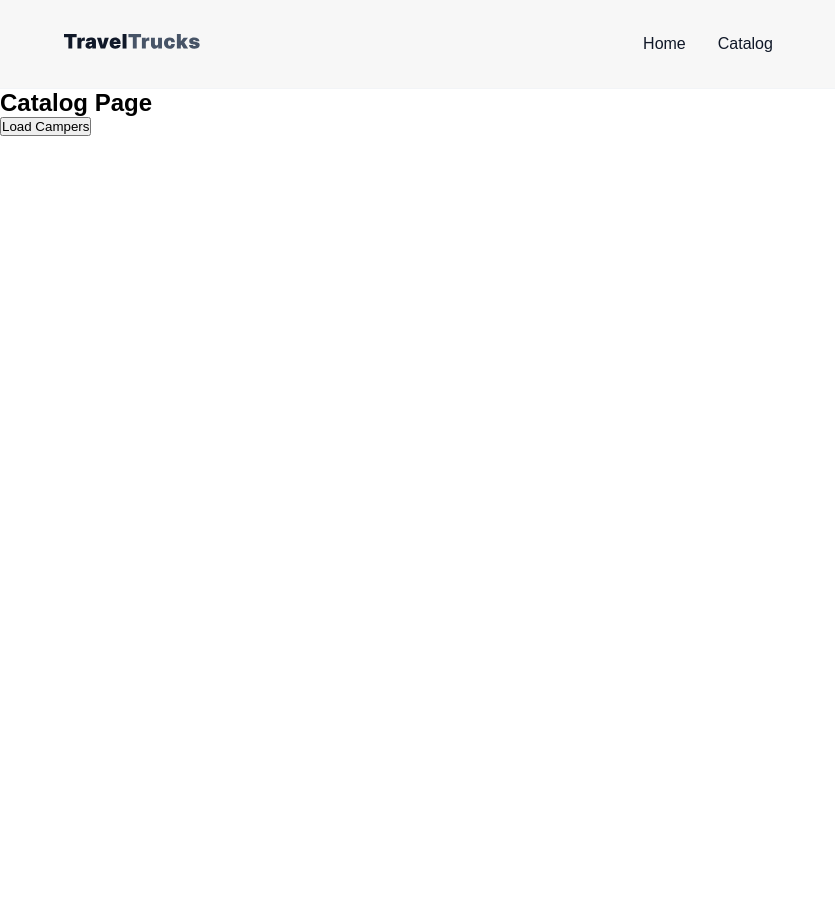
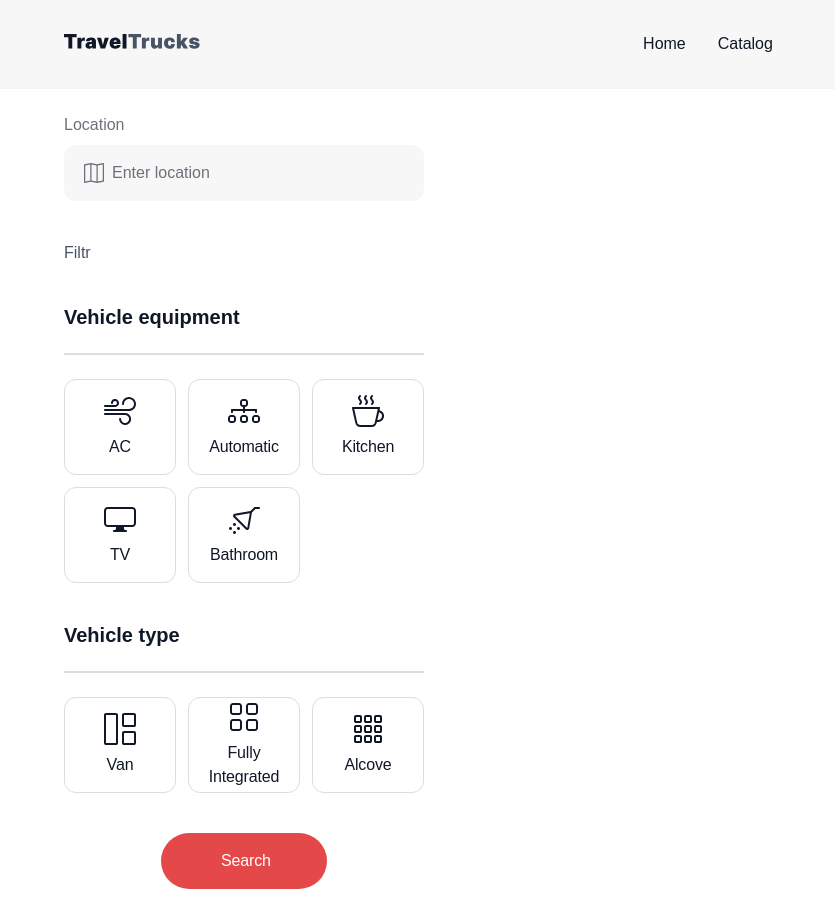
Before and after one commit to AlekS-V1/traveltrucks, a Next.js app: page /catalog in a window 1280 px wide. Shown: the whole page, without its empty margins (0-835 px from the left). Before the commit the page ends 800 px from the top, so only its background shows below. Built offline with nearby package versions, Linux system fonts and the light colour scheme.

Commit message:
add style filter menu

```diff
--- /dev/null
+++ b/app/catalog/catalog.module.css
@@ -0,0 +1,148 @@
+.catalogSection {
+    max-width: 1440px;
+    margin: 0 auto;
+    display: flex;
+    flex-direction: row;
+}
+.container {
+  padding: 24px 64px;
+  display: flex;
+  /* align-items: center; */
+}
+
+.catalogMenu {
+    display: flex;
+    flex-direction: column;
+    gap: 40px;
+    max-width: 360px;
+}
+.label {
+    font-weight: 400;
+    font-size: 16px;
+    line-height: 150%;
+    color: #6C717B;
+    margin-bottom: 8px;
+}
+.inputWrapper {
+  position: relative;
+  /* transition: fill 250ms cubic-bezier(0.4, 0, 0.2, 1); */
+}
+
+.iconInput {
+  position: absolute;
+  top: 50%;
+  left: 20px;
+  transform: translateY(-50%);
+  fill: #6c717b;
+  transition: fill 250ms cubic-bezier(0.4, 0, 0.2, 1);
+}
+
+
+/* .inputWrapper:focus-within .iconInput {
+  fill: #101828;
+} */
+
+.input:not(:placeholder-shown) ~ .iconInput {
+  fill: #101828;
+}
+
+
+.input {
+    border-radius: 12px;
+    border: none;
+    padding: 18px 48px;
+    background: #F7F7F7;
+    width: 360px;
+    height: 56px;
+}
+
+.input::placeholder {
+    font-weight: 400;
+    font-size: 16px;
+    line-height: 150%;
+    color: #6c717b;
+}
+
+.filterContainer {
+    display: flex;
+    flex-direction: column;
+    gap: 32px;
+}
+.titleFiltrs {
+    font-weight: 500;
+    font-size: 16px;
+    line-height: 150%;
+    color: #475467;
+}
+
+.labelFiltr {
+    font-weight: 600;
+    font-size: 20px;
+    line-height: 120%;
+    color: #101828;
+    margin-top: 8px;
+}
+
+.borderFiltr {
+    border: #dadde1 1px solid;
+    margin-top: 24px;
+    margin-bottom: 24px;
+}
+.filterButtons {
+    display: flex;
+    flex-wrap: wrap;
+    gap: 12px;
+}
+.buttonFilter {
+    border: 1px solid #DADDE1;
+border-radius: 12px;
+width: 112px;
+height: 96px;
+background-color: transparent;
+    cursor: pointer;
+font-weight: 500;
+font-size: 16px;
+line-height: 150%;
+letter-spacing: -0.01em;
+text-align: center;
+color: #101828;
+display: flex;
+flex-direction: column;
+align-items: center;
+justify-content: center;
+gap: 8px;
+padding: 2px;
+}
+
+/* .iconFilter {
+    margin-bottom: 8px;
+} */
+.buttonFilter:hover {
+    border-color: #E44848;
+    transition: border-color 0.3s ease;
+}
+
+.buttonSearch {
+    border-radius: 200px;
+padding: 16px 60px;
+border: none;
+cursor: pointer;
+width: 166px;
+margin: 0 auto;
+background: #E44848;
+font-weight: 500;
+font-size: 16px;
+line-height: 150%;
+letter-spacing: -0.01em;
+color: #FFFFFF;
+
+}
+
+.buttonSearch:hover {
+    background: #D84343;
+    transition: background 0.3s ease;
+}
+.catalog {
+    flex-grow: 1;
+    padding-left: 24px;
+}
--- a/app/catalog/page.tsx
+++ b/app/catalog/page.tsx
@@ -3,6 +3,7 @@
 import CamperList from "@/components/CamperList/CamperList";
 import { getCampers, Camper } from "@/lib/api";
 import { useState } from "react";
+import css from "./catalog.module.css";
 
 const Catalog = () => {
   const [campers, setCampers] = useState<Camper[]>([]);
@@ -13,10 +14,91 @@ const Catalog = () => {
       }
     }
   return (
-    <section>
-        <h1>Catalog Page</h1>
-        <button onClick={handlClick}>Load Campers</button>
-        {campers?.length > 0 &&<CamperList catalog={campers}/>}
+    <section className={css.catalogSection}>
+
+        <div className={css.container}>
+          <div className={css.catalogMenu}>
+            <div>
+              <h6 className={css.label}>Location</h6>
+              <div className={css.inputWrapper}>
+                <input className={css.input} name="location" type="text" placeholder="Enter location"/>
+                <svg className={css.iconInput} width="20" height="20">
+                  <use href='/sprite.svg#map' />
+                </svg>
+              </div>
+            </div>
+            <div className={css.filterContainer}>
+              <h5 className={css.titleFiltrs}>Filtr</h5>
+
+              <div className={css.equipmentContainer}>
+
+                <h6 className={css.labelFiltr}>Vehicle equipment</h6>
+              <div className={css.borderFiltr} />
+              <div className={css.filterButtons}>
+                <div className={css.buttonFilter}>
+                  <svg className={css.iconFilter} width="32" height="32">
+                    <use href='/sprite.svg#ac' />
+                  </svg>
+                  <p>AC</p>
+                </div>
+              <div className={css.buttonFilter}>
+                <svg className={css.iconFilter} width="32" height="32">
+                    <use href='/sprite.svg#diagram' />
+                  </svg>
+                  <p>Automatic</p>
+                  </div>
+              <div className={css.buttonFilter}>
+                <svg className={css.iconFilter} width="32" height="32">
+                    <use href='/sprite.svg#cup' />
+                  </svg>
+                  <p>Kitchen</p>
+                  </div>
+              <div className={css.buttonFilter}>
+                <svg className={css.iconFilter} width="32" height="32">
+                    <use href='/sprite.svg#tv' />
+                  </svg>
+                  <p>TV</p>
+                  </div>
+              <div className={css.buttonFilter}>
+                <svg className={css.iconFilter} width="32" height="32">
+                    <use href='/sprite.svg#bathroom' />
+                  </svg>
+                  <p>Bathroom</p>
+                  </div>
+              </div>
+
+              </div>
+
+            <div className={css.vehicleTypeContainer}>
+
+              <h6  className={css.labelFiltr}>Vehicle type</h6>
+              <div className={css.borderFiltr} />
+              <div className={css.filterButtons}>
+                <button className={css.buttonFilter}>
+                  <svg className={css.iconFilter} width="32" height="32">
+                    <use href='/sprite.svg#van' />
+                  </svg>Van</button>
+                <button className={css.buttonFilter}>
+                  <svg className={css.iconFilter} width="32" height="32">
+                    <use href='/sprite.svg#full_integrated' />
+                  </svg>Fully Integrated</button>
+                <button className={css.buttonFilter}>
+                  <svg className={css.iconFilter} width="32" height="32">
+                    <use href='/sprite.svg#alcove' />
+                  </svg>Alcove</button>
+              </div>
+
+            </div>
+
+            </div>
+            <button className={css.buttonSearch} onClick={handlClick}>Search</button>
+          </div>
+
+          <div className={css.catalog}>
+            {campers?.length > 0 &&<CamperList catalog={campers}/>}
+          </div>
+        </div>
+
     </section>
   );
 };
--- /dev/null
+++ b/components/CamperList/CamperList.module.css
@@ -0,0 +1,8 @@
+.camperList {
+    list-style: none;
+    padding: 0;
+    margin: 0;
+    /* display: grid; */
+    /* grid-template-columns: repeat(auto-fill, minmax(250px, 1fr)); */
+    gap: 16px;
+}
--- a/components/CamperList/CamperList.tsx
+++ b/components/CamperList/CamperList.tsx
@@ -1,12 +1,13 @@
 import { Camper } from "@/lib/api"
 import CamperItem from "../CamperItem/CamperItem";
+import css from "./CamperList.module.css";
 
 type Props = {
     catalog: Camper[];
 }
 const CamperList = ({catalog}: Props) => {
     return (
-        <ul>
+        <ul className={css.camperList}>
             {catalog.map((camper) => (
                 <CamperItem key={camper.id} item={camper}/>
             ))}
```
Also changed, not shown: components/InputWithIcon/InputWithIcon.tsx (added, +35 -0 lines), public/Sprite.svg.
